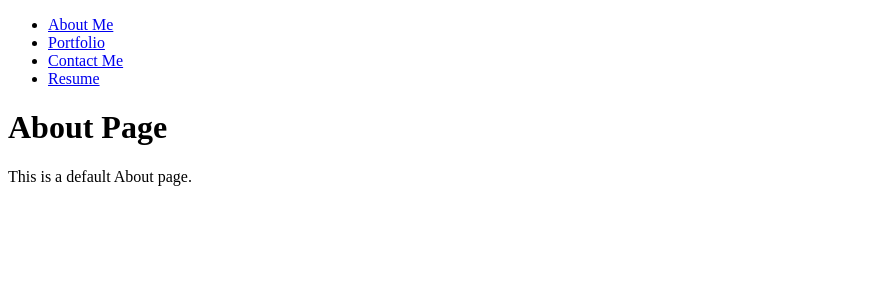
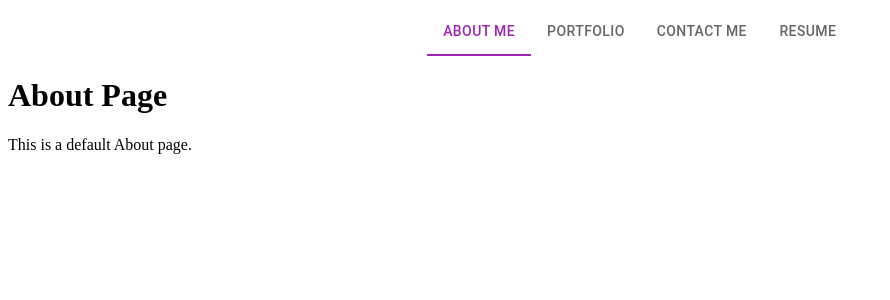
Before and after one commit to rbishop85/react-portfolio-v2, a React (Create React App) app: page / in a window 1280 px wide. Shown: the top 300 px of the page, without its empty margins (0-890 px from the left). Built offline with nearby package versions, Linux system fonts and the light colour scheme.

Commit message:
changed nav bar to tabs

```diff
--- a/src/components/Navigation.js
+++ b/src/components/Navigation.js
@@ -1,45 +1,98 @@
-import React from 'react';
+// import React from 'react';
+
+// function Navigation({ currentPage, handlePageChange }) {
+//   return (
+//     <ul className="nav nav-tabs">
+//       <li className="nav-item">
+//         <a
+//           href="#about"
+//           onClick={() => handlePageChange('About')}
+//           className={currentPage === 'About' ? 'nav-link active' : 'nav-link'}
+//         >
+//           About Me
+//         </a>
+//       </li>
+//       <li className="nav-item">
+//         <a
+//           href="#portfolio"
+//           onClick={() => handlePageChange('Portfolio')}
+//           className={currentPage === 'Portfolio' ? 'nav-link active' : 'nav-link'}
+//         >
+//           Portfolio
+//         </a>
+//       </li>
+//       <li className="nav-item">
+//         <a
+//           href="#contact"
+//           onClick={() => handlePageChange('Contact')}
+//           className={currentPage === 'Contact' ? 'nav-link active' : 'nav-link'}
+//         >
+//           Contact Me
+//         </a>
+//       </li>
+//       <li className="nav-item">
+//         <a
+//           href="#resume"
+//           onClick={() => handlePageChange('Resume')}
+//           className={currentPage === 'Resume' ? 'nav-link active' : 'nav-link'}
+//         >
+//           Resume
+//         </a>
+//       </li>
+//     </ul>
+//   );
+// }
+
+// export default Navigation;
+
+import * as React from 'react';
+import Tabs from '@mui/material/Tabs';
+import Tab from '@mui/material/Tab';
+import Box from '@mui/material/Box';
 
 function Navigation({ currentPage, handlePageChange }) {
+  const [value, setValue] = React.useState('about');
+
+  const handleChange = (event, newValue) => {
+    setValue(newValue);
+  };
+
   return (
-    <ul className="nav nav-tabs">
-      <li className="nav-item">
-        <a
+    <Box sx={{ width: '100%' }}>
+      <Tabs
+        value={value}
+        onChange={handleChange}
+        centered
+        textColor="secondary"
+        indicatorColor="secondary"
+        aria-label="secondary tabs example"
+      >
+        <Tab
+          value="about"
+          label="About Me"
           href="#about"
           onClick={() => handlePageChange('About')}
-          className={currentPage === 'About' ? 'nav-link active' : 'nav-link'}
-        >
-          About Me
-        </a>
-      </li>
-      <li className="nav-item">
-        <a
+        />
+        <Tab
+          value="portfolio"
+          label="Portfolio"
           href="#portfolio"
           onClick={() => handlePageChange('Portfolio')}
-          className={currentPage === 'Portfolio' ? 'nav-link active' : 'nav-link'}
-        >
-          Portfolio
-        </a>
-      </li>
-      <li className="nav-item">
-        <a
+        />
+        <Tab
+          value="contact"
+          label="Contact Me"
           href="#contact"
           onClick={() => handlePageChange('Contact')}
-          className={currentPage === 'Contact' ? 'nav-link active' : 'nav-link'}
-        >
-          Contact Me
-        </a>
-      </li>
-      <li className="nav-item">
-        <a
+        />
+        <Tab
+          value="resume"
+          label="Resume"
           href="#resume"
           onClick={() => handlePageChange('Resume')}
-          className={currentPage === 'Resume' ? 'nav-link active' : 'nav-link'}
-        >
-          Resume
-        </a>
-      </li>
-    </ul>
+        />
+      </Tabs>
+    </Box>
   );
 }
 
```
